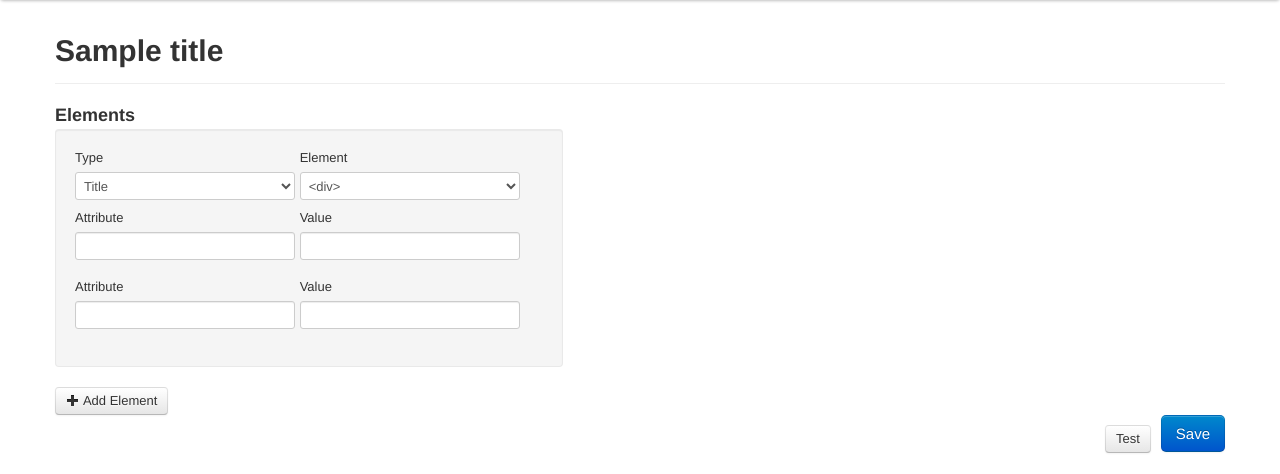
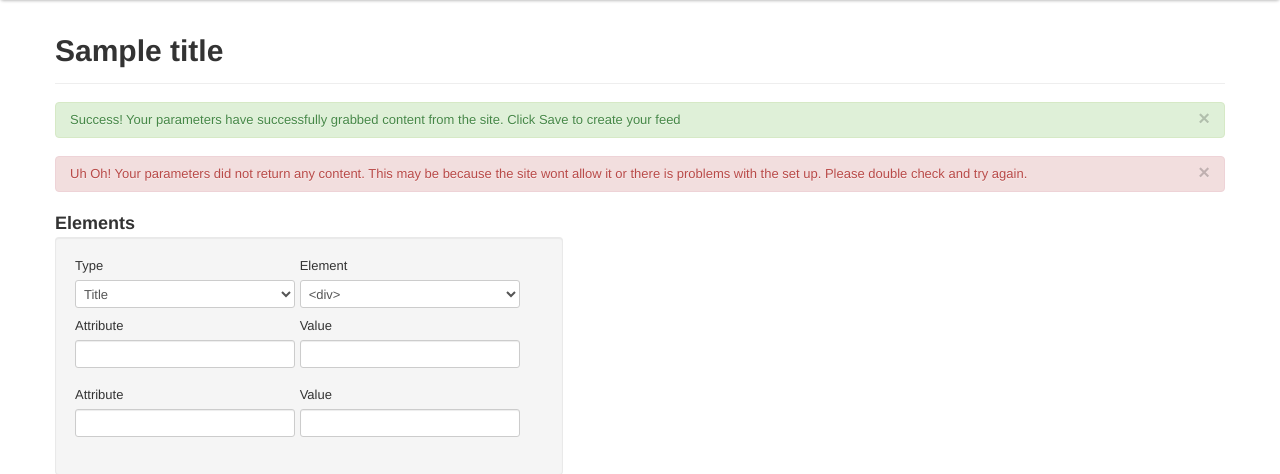
Before and after one commit to mc706/elemegrator, a Django app: template aggregator/feeds/templates/edit.html in a window 1280 px wide. Shown: the part 40-514 px from the top of the page. Run offline with Django 3.2, Linux system fonts and the light colour scheme; the template is opened without the code that fills it: most values are stand-ins (such as "Sample title", 1, 10 or a date in 2020); some libraries are stand-ins or nearby versions.

Commit message:
added alerts triggered by test button

```diff
--- a/aggregator/feeds/templates/edit.html
+++ b/aggregator/feeds/templates/edit.html
@@ -7,7 +7,15 @@
 <div class=page-header>
     <h1>{{ title }}</h1>
 </div>
-
+<div class="alert alert-success" style=display:hidden;>
+    Success! Your parameters have successfully grabbed content from the site. Click Save to create your feed
+    <a href=# data-dismiss=alert class=close>&times;</a>
+</div>
+<div class="alert alert-error" style=display:hidden;>
+    Uh Oh! Your parameters did not return any content. This may be because the site wont allow it or there is
+    problems with the set up. Please double check and try again.
+    <a href=# data-dismiss=alert class=close>&times;</a>
+</div>
 <form method=post id=feedform action={% if feed %}"{% url edit_feed feed.id %} " {% else %}"{% url new_feed %}"{% endif %}>
     {% csrf_token %}
     {{ form.as_p }}
@@ -140,6 +148,13 @@ $().ready(function(){
             },
             success:function(data,status){
                 console.log(data, status)
+                if (data=="Success"){
+                    $('.alter-success').css('display','inherit')
+                }
+                if (data=="Fail"){
+                    $('.alter-error').css('display','inherit')
+                }
+
             }
         })
     });
@@ -170,6 +185,7 @@ $().ready(function(){
         alert(element_list);
         return true;
     });
+    $(".alert").alert()
 })
 
 </script>
```
